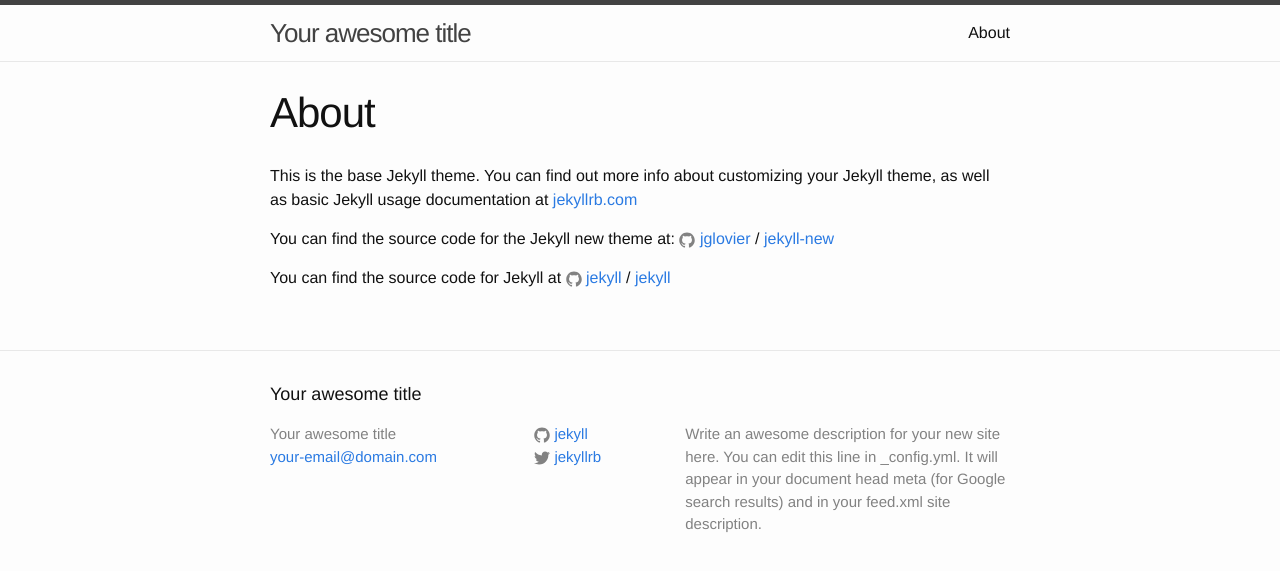
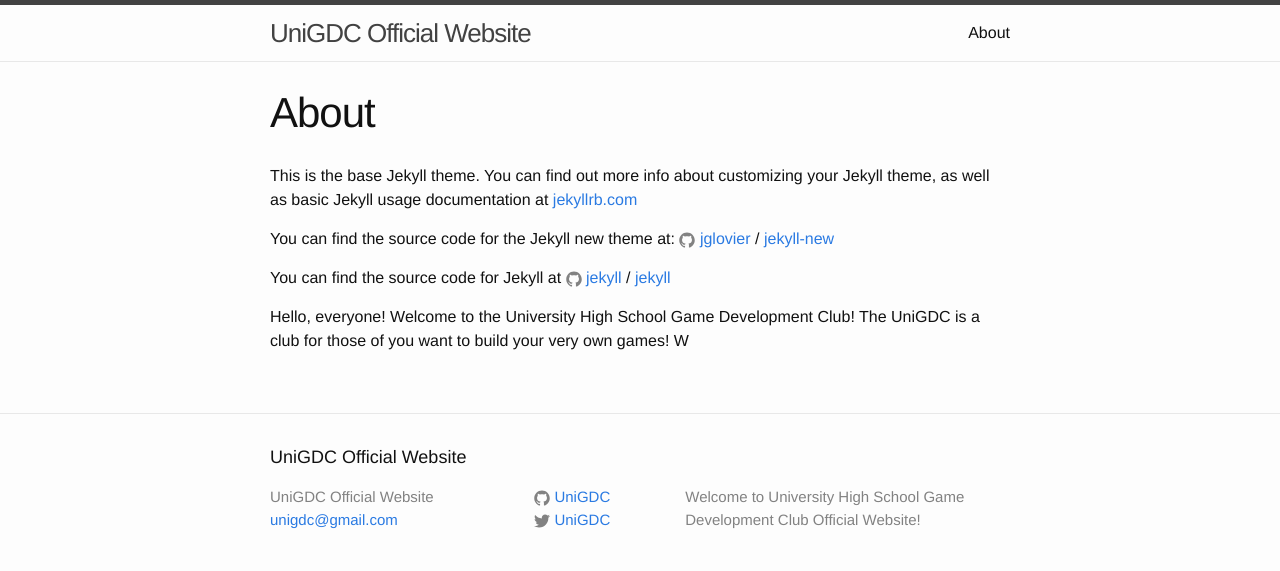
Before and after one commit to UniGDC/unigdc.github.io, a Jekyll site: the page built from about.md, in a window 1280 px wide. Shown: the top 571 px of the page. Built offline with Jekyll 4.4.1, drawn with Linux system fonts in a browser that asks for light colours.

Commit message:
Made some changes before I go to the bed

```diff
--- a/_config.yml
+++ b/_config.yml
@@ -1,21 +1,11 @@
-# Welcome to Jekyll!
-#
-# This config file is meant for settings that affect your whole blog, values
-# which you are expected to set up once and rarely need to edit after that.
-# For technical reasons, this file is *NOT* reloaded automatically when you use
-# 'jekyll serve'. If you change this file, please restart the server process.
-
 # Site settings
-title: Your awesome title
-email: your-email@domain.com
-description: > # this means to ignore newlines until "baseurl:"
-  Write an awesome description for your new site here. You can edit this
-  line in _config.yml. It will appear in your document head meta (for
-  Google search results) and in your feed.xml site description.
-baseurl: "" # the subpath of your site, e.g. /blog
-url: "http://yourdomain.com" # the base hostname & protocol for your site
-twitter_username: jekyllrb
-github_username:  jekyll
+title: UniGDC Official Website
+email: unigdc@gmail.com
+description: Welcome to University High School Game Development Club Official Website!
+baseurl: ""
+url: "http://unigdc.github.io"
+twitter_username: UniGDC
+github_username:  UniGDC
 
 # Build settings
 markdown: kramdown
--- a/about.md
+++ b/about.md
@@ -13,3 +13,5 @@
 You can find the source code for Jekyll at
 {% include icon-github.html username="jekyll" %} /
 [jekyll](https://github.com/jekyll/jekyll)
+
+Hello, everyone! Welcome to the University High School Game Development Club! The UniGDC is a club for those of you want to build your very own games! W
```
Also changed, not shown: README.md (deleted).
